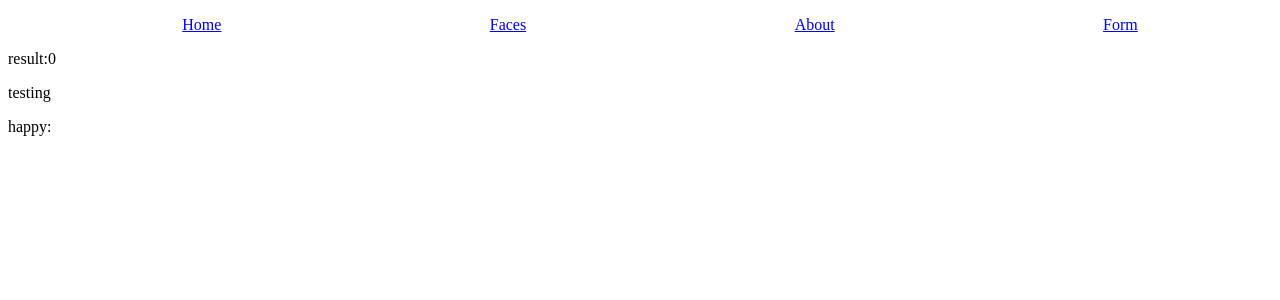
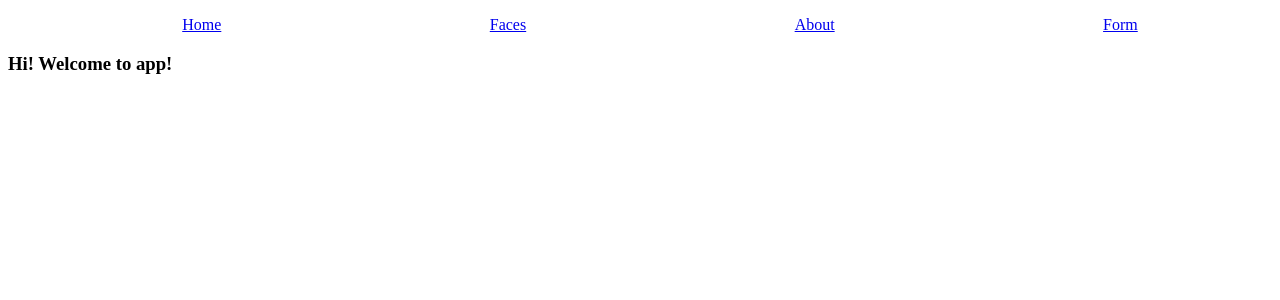
Before and after one commit to youngmaid/Project3, a React (Create React App) app in the folder client/: page / in a window 1280 px wide. Shown: the top 300 px of the page. Built offline with nearby package versions, Linux system fonts and the light colour scheme.

Commit message:
home component, server minor changes

```diff
--- a/client/src/Components/Home.js
+++ b/client/src/Components/Home.js
@@ -9,21 +9,10 @@ import ImgForm from './ImgForm';
 
 class Home extends Component {
 
-  constructor() {
-    super();
-    this.state = {
-      apiData: [],
-      result: 0,
-    }
-  }
-
   render() {
     return (
       <div className="Home">
-          <p>result:{this.state.result}</p>
-          <p>testing</p>
-          <p>happy:{this.state.happy}</p>
-
+          <h3>Hi! Welcome to app!</h3>
       </div>
     );
   }
--- a/client/src/components/SingleScore.js
+++ b/client/src/components/SingleScore.js
@@ -29,12 +29,14 @@ class SingleScore extends Component {
 renderScore() {
     if (this.state.scoreDataReceived === true) {
       return (
+        <div>
         <div className="my-score">
         <h3>{this.state.score.happy}</h3>
         <h3>{this.state.score.mad}</h3>
         <h3>{this.state.score.url}</h3>
         <h3>{this.state.score.result}</h3>
         <h3>{this.state.score.name}</h3>
+        </div>
         </div>
       );
     } else return <Loading />;
```
Also changed, not shown: client/src/components/InputForm.js (+0 -16 lines), 1 other file (tests, documents, lock files or other folders).
